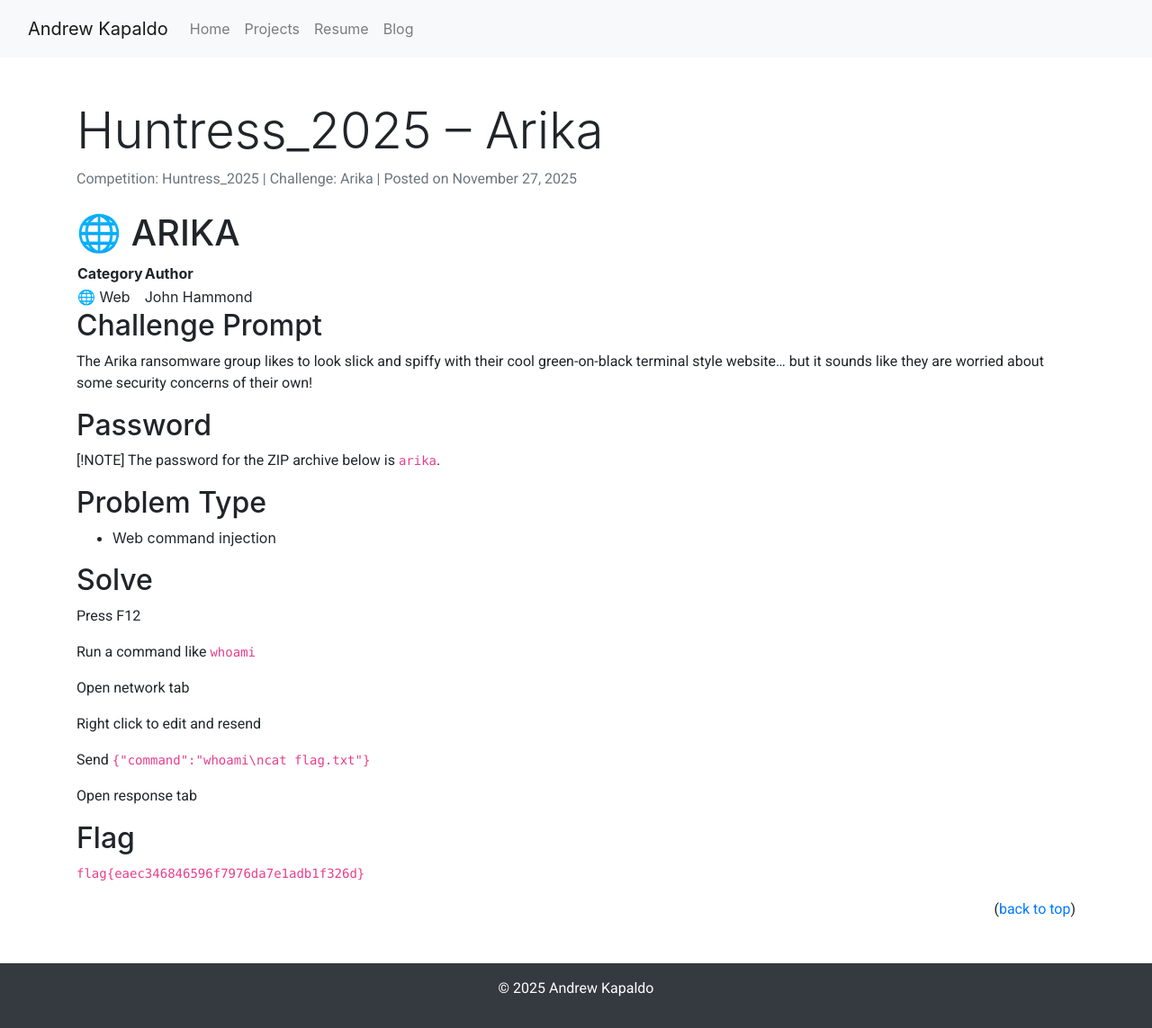
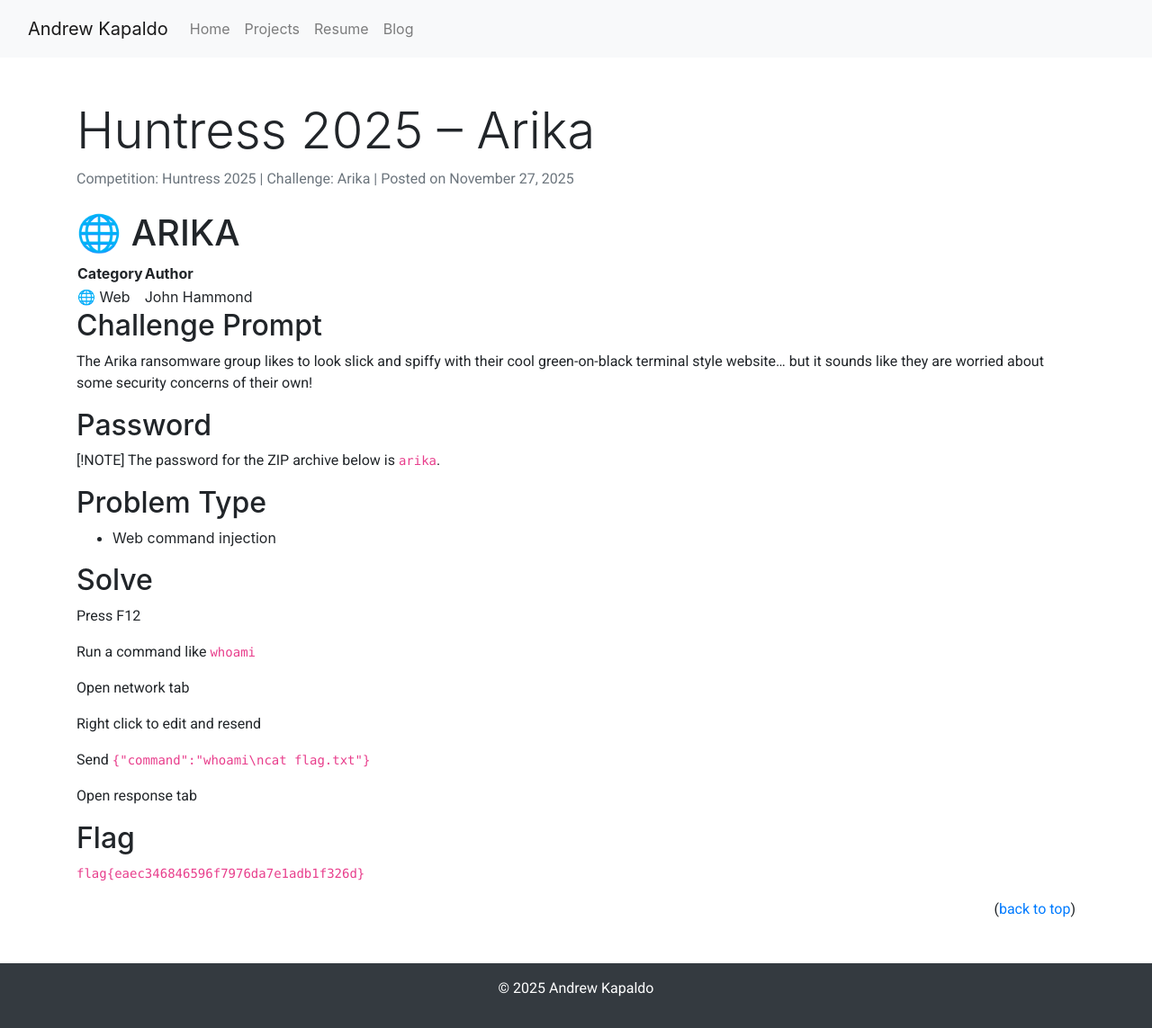
Before and after one commit to AKapaldo/akapaldo.github.io, a Jekyll site: the page built from _posts/ctf/2025-11-27-Huntress_2025-Arika.md, in a window 1280 px wide. Shown: the whole page at 90% size. Built offline with Jekyll 4.4.1, drawn with Linux system fonts in a browser that asks for light colours.

```diff
--- a/_posts/ctf/2025-11-27-Huntress_2025-Arika.md
+++ b/_posts/ctf/2025-11-27-Huntress_2025-Arika.md
@@ -1,7 +1,7 @@
 ---
-title: "Huntress_2025 – Arika"
+title: "Huntress 2025 – Arika"
 layout: post
-competition: Huntress_2025
+competition: Huntress 2025
 challenge: Arika
 tags:
   - Huntress
```
